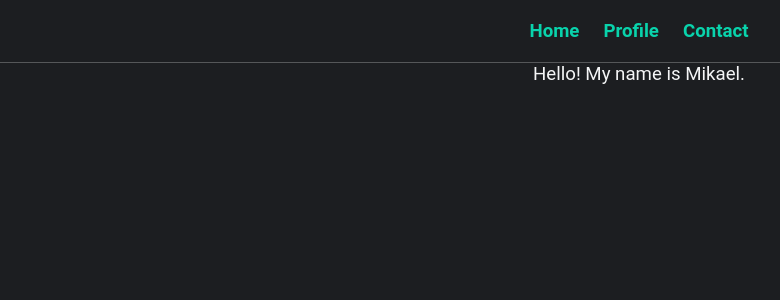
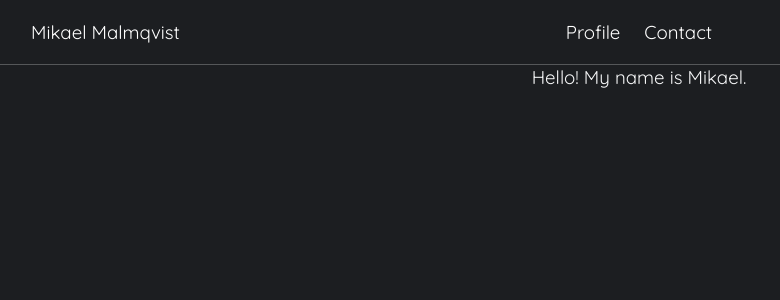
Before and after one commit to mikaelmalmqvistnordnet/malmqvist2026, a React (Create React App) app: page / in a window 1280 px wide. Shown: the top 300 px of the page, without its empty margins (1-781 px from the left). Built offline with nearby package versions, Linux system fonts and the light colour scheme.

Commit message:
Tweak header

```diff
--- a/src/components/Navigation/index.css
+++ b/src/components/Navigation/index.css
@@ -1,4 +1,4 @@
-.navigation {
+header {
   display: flex;
   justify-content: center;
   align-items: center;
@@ -7,8 +7,19 @@
   border-bottom: 1px solid rgba(255, 255, 255, 0.25);
 }
 
+.navigation {
+  display: flex;
+  justify-content: center;
+  align-items: center;
+  width: 600px;
+}
+
 .navigation > a {
   padding: 0 12px;
   text-decoration: none;
-  font-weight: bold;
 }
+
+.navigation-home {
+  position: absolute;
+  left: 20px;
+}
--- a/src/components/Navigation/index.tsx
+++ b/src/components/Navigation/index.tsx
@@ -4,11 +4,15 @@ import { Link } from '@reach/router';
 import './index.css';
 
 const Navigation: React.FC = () => (
-  <nav className="navigation">
-    <Link to="/">Home</Link>
-    <Link to="profile">Profile</Link>
-    <Link to="contact">Contact</Link>
-  </nav>
+  <header>
+    <nav className="navigation">
+      <Link to="/" className="navigation-home">
+        Mikael Malmqvist
+      </Link>
+      <Link to="profile">Profile</Link>
+      <Link to="contact">Contact</Link>
+    </nav>
+  </header>
 );
 
 export default Navigation;
--- a/src/index.css
+++ b/src/index.css
@@ -1,7 +1,8 @@
+@import url(//fonts.googleapis.com/css?family=Quicksand:400,700);
+
 body {
   margin: 0;
-  font-family: 'Roboto', 'Oxygen', 'Ubuntu', 'Cantarell', 'Fira Sans',
-    'Droid Sans', 'Helvetica Neue', sans-serif;
+  font-family: 'Quicksand', 'Work Sans', Verdana;
   -webkit-font-smoothing: antialiased;
   -moz-osx-font-smoothing: grayscale;
   background-color: #1c1e21;
@@ -15,5 +16,5 @@ code {
 }
 
 a {
-  color: #09d3ac;
+  color: #ffffff;
 }
```
